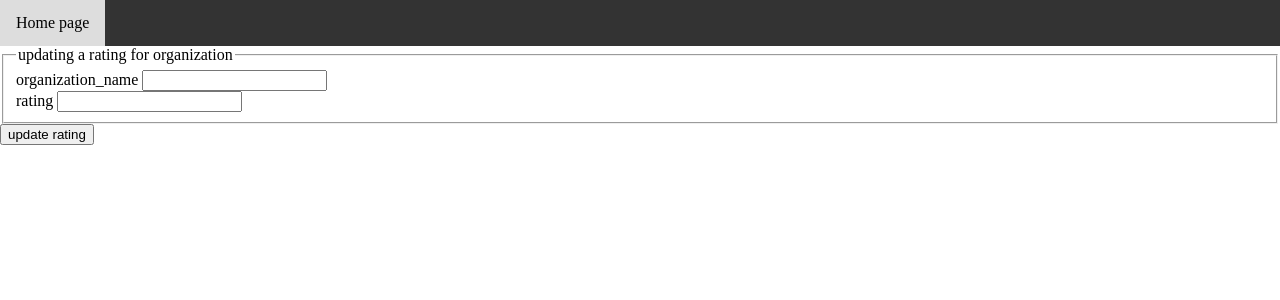
After one commit to Project-Management-SCE/PM2022_TEAM_29, a Flask app: page /updateRating in a window 1280 px wide. The commit adds this page. Shown: the top 300 px of the page. Run offline with Flask 2, Linux system fonts and the light colour scheme.

Commit message:
updateRating

```diff
--- a/App.py
+++ b/App.py
@@ -1,6 +1,6 @@
 from flask import Flask, render_template, request, flash, session, redirect, url_for, abort
 import sqlite3
-from forms import signupForm, SignOutForm, LoginForm, signupFormOrg, DeleteVolunteerForm, DeleteOrganizationForm, DeleteFieldForm, UpdateDonationForm, DivideDonationForm
+from forms import signupForm, SignOutForm, LoginForm, signupFormOrg, DeleteVolunteerForm, DeleteOrganizationForm, DeleteFieldForm, UpdateDonationForm, DivideDonationForm, UpdateRatingForm
 
 app = Flask(__name__)
 
@@ -307,6 +307,18 @@ def divideDonation():
     flash("successfully updated!")
     return render_template('divideDonation.html', form=form, guest=users)
 
+@app.route('/updateRating', methods=['POST','GET'])
+def updateRating():
+    Database()
+    form = UpdateRatingForm()
+    if request.method == 'POST':
+        rating = form.rating.data
+        username = form.username.data
+        cursor.execute("UPDATE 'organization' SET rating=? WHERE username=?", (rating, username,))
+        conn.commit()
+    flash("successfully updated!")
+    return render_template('updateRating.html', form=form, )
+
 
 if __name__ == '__main__':
     app.run(debug=True)
--- a/forms.py
+++ b/forms.py
@@ -59,3 +59,8 @@ class DivideDonationForm(FlaskForm):
     username = StringField("username", validators=[DataRequired()])
     donation = StringField("donation", validators=[DataRequired()])
     submit = SubmitField('give donation')
+
+class UpdateRatingForm(FlaskForm):
+    username = StringField("organization_name", validators=[DataRequired()])
+    rating = StringField("rating", validators=[DataRequired()])
+    submit = SubmitField('update rating')
--- a/templates/Admin.html
+++ b/templates/Admin.html
@@ -90,6 +90,9 @@ body{
     <a href='divideDonation'>
         <button class="button button6">divide the donation sum </button>
     </a>
+    <a href='updateRating'>
+        <button class="button button7">update the rating </button>
+    </a>
 </a>
 
 <div class="navbar">
--- /dev/null
+++ b/templates/updateRating.html
@@ -0,0 +1,95 @@
+<!DOCTYPE html>
+<html lang="en">
+
+<head>
+    <title>log in as admin</title>
+    <meta charset="utf-8">
+    <meta name="viewport" content="width=device-width, initial-scale=1">
+    <style>
+        * {
+          box-sizing: border-box;
+        }
+
+        body {
+          margin: 0;
+        }
+
+        /* Style the header */
+        .header {
+          background-color: #f1f1f1;
+          padding: 20px;
+          text-align: center;
+        }
+
+        /* Style the top navigation bar */
+        .topnav {
+          overflow: hidden;
+          background-color: #333;
+        }
+
+        /* Style the topnav links */
+        .topnav a {
+          float: left;
+          display: block;
+          color: #f2f2f2;
+          text-align: center;
+          padding: 14px 16px;
+          text-decoration: none;
+        }
+
+        /* Change color on hover */
+        .topnav a:hover {
+          background-color: #ddd;
+          color: black;
+        }
+        </style>
+</head>
+<body>
+<div  class="container w-50">
+    <form method="POST" action="" >
+        <div class="topnav">
+            <a href="/">Home page</a>
+        </div>
+
+        {{ form.hidden_tag() }}
+        <fieldset>
+            <legend class="border-bottom mb-4">updating a rating for organization</legend>
+            <div class="form-group">
+                {{ form.username.label(class="form-control-label") }}
+                {% if form.username.errors %}
+                {{ form.username(class="from-control form-control-lg is-invalid") }}
+                {% for error in form.username.errors %}
+                <span> {{error}}</span>
+                {% endfor %}
+                {% else %}
+                {{ form.username(class="from-control form-control-lg") }}
+                {%endif%}
+            </div>
+
+            <div class="form-group">
+                {{ form.rating.label(class="form-control-label") }}
+                {% if form.rating.errors%}
+                {{ form.rating(class="from-control form-control-lg is-invalid") }}
+                {% for error in form.rating.errors %}
+                <span> {{error}}</span>
+                {% endfor %}
+                {% else %}
+                {{ form.rating(class="from-control form-control-lg") }}
+                {%endif%}
+            </div>
+
+
+
+
+        </fieldset>
+
+        <div class="field-group my-4">
+            {{ form.submit(class='btn btn-online-info') }}
+        </div>
+        <br>
+    </form>
+
+</div>
+
+</body>
+</html>
```
